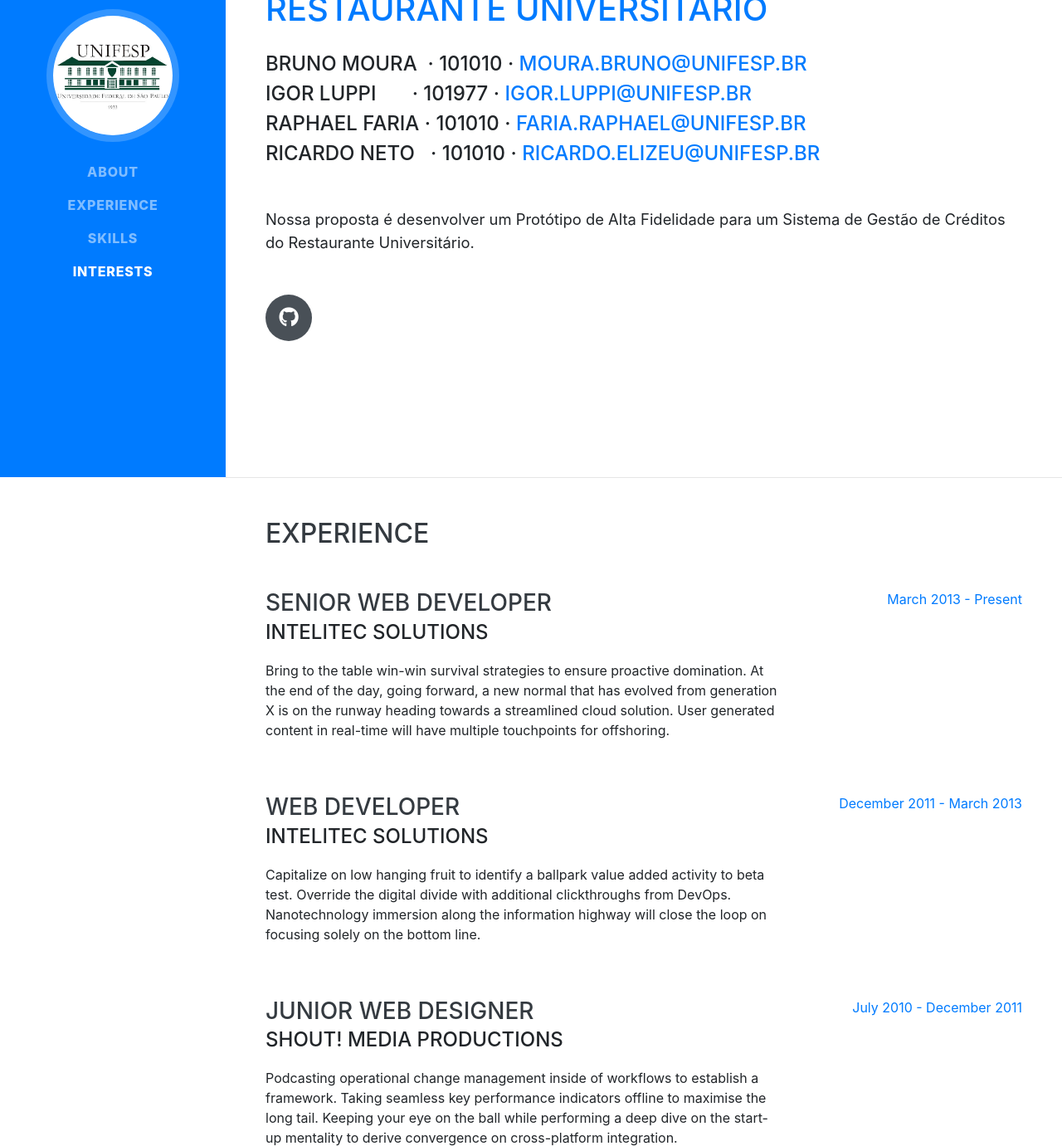
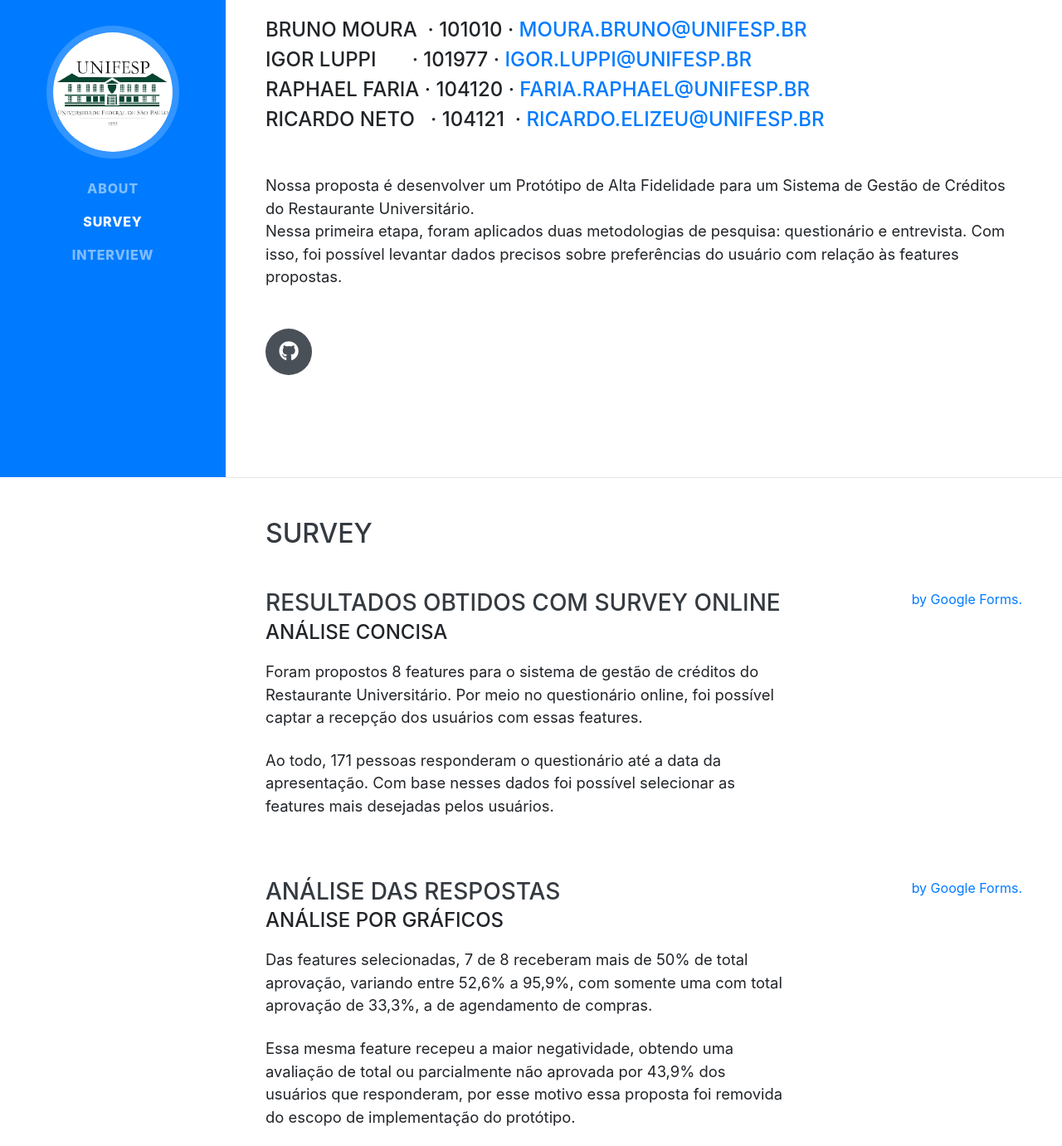
Before and after one commit to igorluppi/ihc_project, a website with bundled scripts: page index.html in a window 1280 px wide. Shown: the part 225-1606 px from the top of the page at 83% size. Built offline with nearby package versions, Linux system fonts and the light colour scheme; a web font is replaced by a local one.

Commit message:
Added survey page and correct RAs

```diff
--- a/index.html
+++ b/index.html
@@ -41,13 +41,10 @@
           <a class="nav-link js-scroll-trigger" href="#about">About</a>
         </li>
         <li class="nav-item">
-          <a class="nav-link js-scroll-trigger" href="#experience">Experience</a>
+          <a class="nav-link js-scroll-trigger" href="#survey">Survey</a>
         </li>
         <li class="nav-item">
-          <a class="nav-link js-scroll-trigger" href="#skills">Skills</a>
-        </li>
-        <li class="nav-item">
-          <a class="nav-link js-scroll-trigger" href="#interests">Interests</a>
+          <a class="nav-link js-scroll-trigger" href="#interview">Interview</a>
         </li>
       </ul>
     </div>
@@ -66,13 +63,16 @@
           <a href="mailto:moura.bruno@unifesp.br">moura.bruno@unifesp.br</a></br>
           Igor Luppi &emsp;&nbsp;&nbsp;· 101977 ·
           <a href="mailto:igor.luppi@unifesp.br">igor.luppi@unifesp.br</a></br>
-          Raphael Faria · 101010 ·
+          Raphael Faria · 104120 ·
           <a href="mailto:faria.raphael@unifesp.br">faria.raphael@unifesp.br</a></br>
-          Ricardo Neto &nbsp;&nbsp;· 101010 ·
+          Ricardo Neto &nbsp;&nbsp;· 104121 &nbsp;·
           <a href="mailto:ricardo.elizeu@unifesp.br">ricardo.elizeu@unifesp.br</a></br>
         </div>
 
-        <p class="lead mb-5">Nossa proposta é desenvolver um Protótipo de Alta Fidelidade para um Sistema de Gestão de Créditos do Restaurante Universitário.</p>
+        <p class="lead mb-5">
+            Nossa proposta é desenvolver um Protótipo de Alta Fidelidade para um Sistema de Gestão de Créditos do Restaurante Universitário. </br>
+            Nessa primeira etapa, foram aplicados duas metodologias de pesquisa: questionário e entrevista. Com isso, foi possível levantar dados precisos sobre preferências do usuário com relação às features propostas.
+        </p>
         <div class="social-icons">
           <!--<a href="#">
             <i class="fab fa-linkedin-in"></i>
@@ -92,7 +92,49 @@
 
     <hr class="m-0">
 
-    <section class="resume-section p-3 p-lg-5 d-flex justify-content-center" id="experience">
+    <section class="resume-section p-3 p-lg-5 d-flex justify-content-center" id="survey">
+        <div class="w-100">
+            <h2 class="mb-5">Survey</h2>
+
+            <div class="resume-item d-flex flex-column flex-md-row justify-content-between mb-5">
+                <div class="resume-content">
+                    <h3 class="mb-0">Resultados obtidos com survey online</h3>
+                    <div class="subheading mb-3">Análise concisa</div>
+                    <p class="lead mb-4">Foram propostos 8 features para o sistema de gestão de créditos do Restaurante Universitário. Por meio no questionário online, foi possível captar a recepção dos usuários com essas features.</p>
+                    <p class="lead mb-4">Ao todo, 171 pessoas responderam o questionário até a data da apresentação. Com base nesses dados foi possível selecionar as features mais desejadas pelos usuários.</p>
+                </div>
+                <div class="resume-date text-md-right">
+                    <span class="text-primary">by Google Forms.</span>
+                </div>
+            </div>
+
+            <div class="resume-item d-flex flex-column flex-md-row justify-content-between mb-5">
+                <div class="resume-content">
+                    <h3 class="mb-0">Análise das Respostas</h3>
+                    <div class="subheading mb-3">Análise por gráficos</div>
+                    <p class="lead mb-4">Das features selecionadas, 7 de 8 receberam mais de 50% de total aprovação, variando entre 52,6% a 95,9%, com somente uma com total aprovação de 33,3%, a de agendamento de compras.</p>
+                    <p class="lead mb-4">Essa mesma feature recepeu a maior negatividade, obtendo uma avaliação de total ou parcialmente não aprovada por 43,9% dos usuários que responderam, por esse motivo essa proposta foi removida do escopo de implementação do protótipo.</p>
+                    <img src="img/rs1.png" class="img-fluid" alt="Responsive image. Result 1.">
+                    <img src="img/rs2.png" class="img-fluid" alt="Responsive image. Result 2.">
+                    <img src="img/rs3.png" class="img-fluid" alt="Responsive image. Result 3.">
+                    <img src="img/rs4.png" class="img-fluid" alt="Responsive image. Result 4.">
+                    <img src="img/rs5.png" class="img-fluid" alt="Responsive image. Result 5.">
+                    <img src="img/rs6.png" class="img-fluid" alt="Responsive image. Result 6.">
+                    <img src="img/rs7.png" class="img-fluid" alt="Responsive image. Result 7.">
+                    <img src="img/rs8.png" class="img-fluid" alt="Responsive image. Result 8.">
+                </div>
+                <div class="resume-date text-md-right">
+                    <span class="text-primary">by Google Forms.</span>
+                </div>
+            </div>
+
+        </div>
+
+    </section>
+
+    <hr class="m-0">
+
+    <!--<section class="resume-section p-3 p-lg-5 d-flex justify-content-center" id="experience">
       <div class="w-100">
         <h2 class="mb-5">Experience</h2>
 
@@ -216,7 +258,7 @@
         <p>Apart from being a web developer, I enjoy most of my time being outdoors. In the winter, I am an avid skier and novice ice climber. During the warmer months here in Colorado, I enjoy mountain biking, free climbing, and kayaking.</p>
         <p class="mb-0">When forced indoors, I follow a number of sci-fi and fantasy genre movies and television shows, I am an aspiring chef, and I spend a large amount of my free time exploring the latest technology advancements in the front-end web development world.</p>
       </div>
-    </section>
+    </section> -->
 
   </div>
 
```
Also changed, not shown: img/profileold.jpg (deleted), img/rs1.png (added), img/rs2.png (added), img/rs3.png (added), img/rs4.png (added), img/rs5.png (added), img/rs6.png (added), img/rs7.png (added), img/rs8.png (added).
